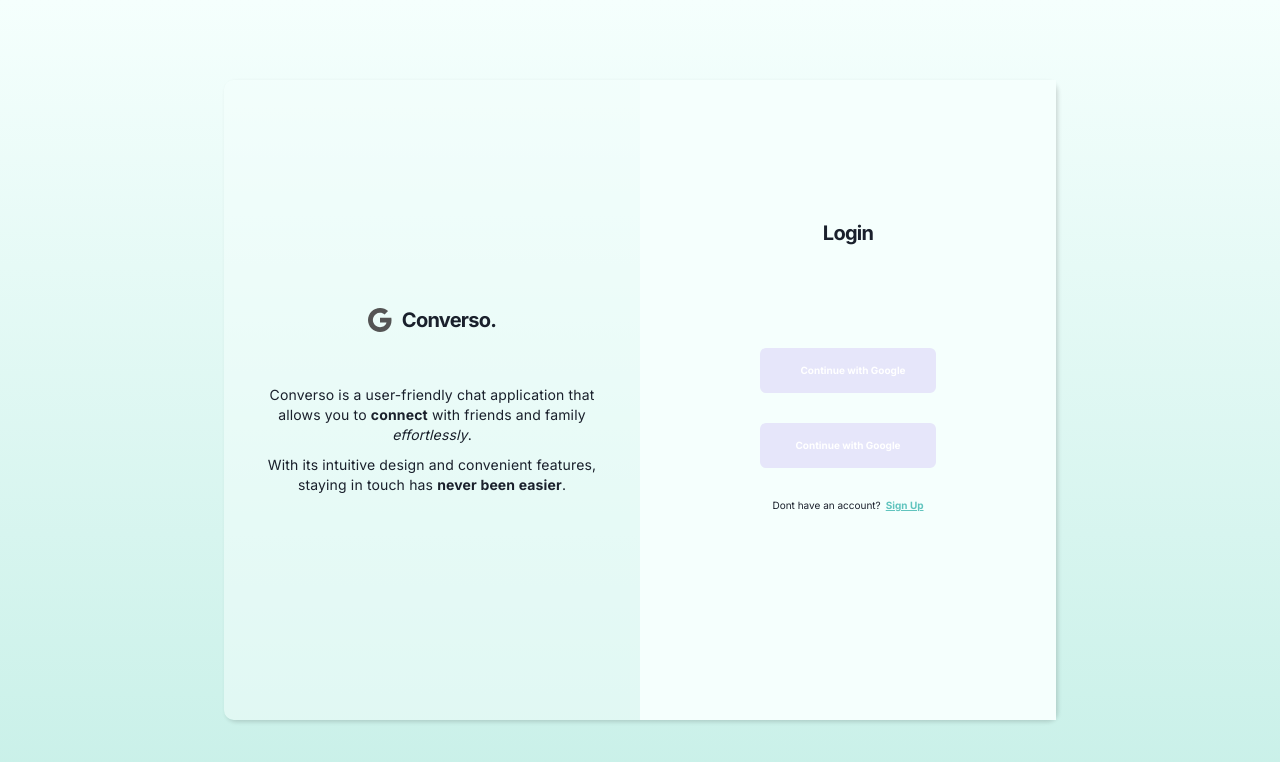
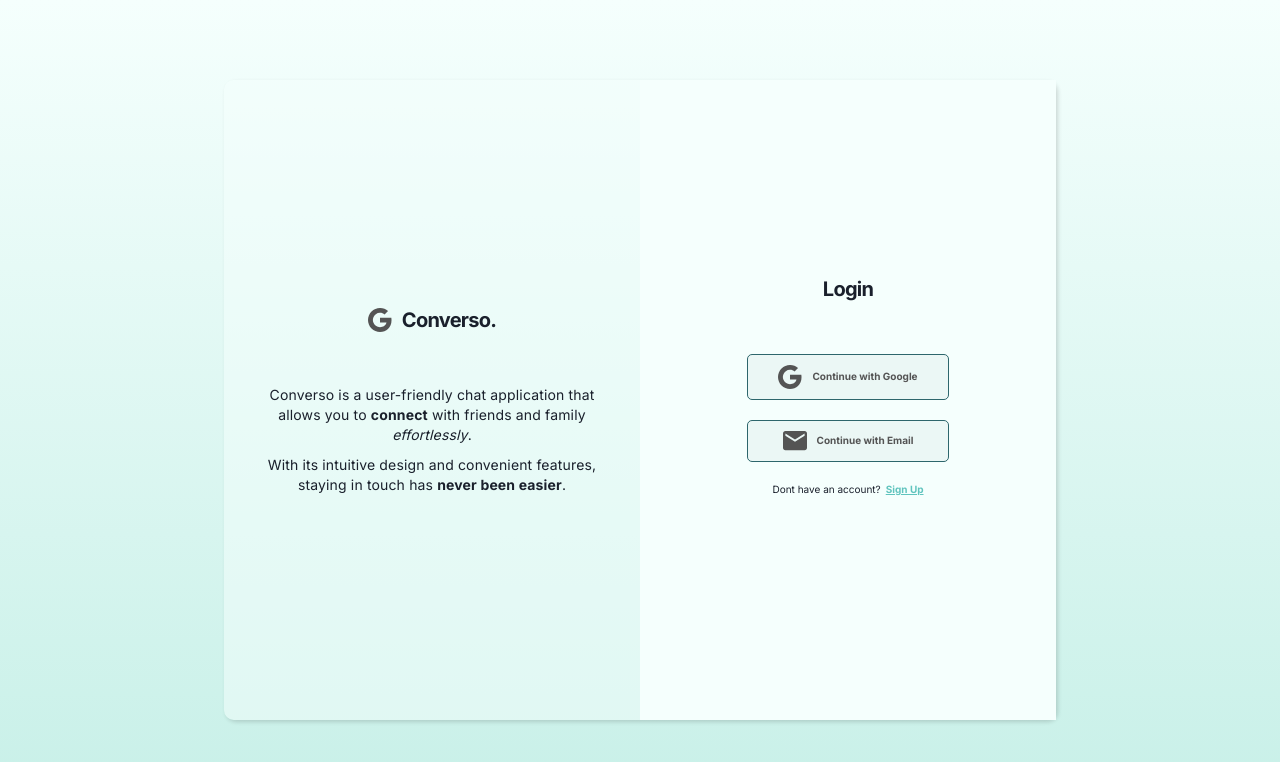
Before and after one commit to Hack-Weekly/fire-kangaroo-chat-app, a React (Create React App) app in the folder frontend/: page /login in a window 1280 px wide. Shown: the top 762 px of the page. Built offline with nearby package versions, Linux system fonts and the light colour scheme.

Commit message:
login page

```diff
--- a/frontend/src/mixin.scss
+++ b/frontend/src/mixin.scss
@@ -3,6 +3,7 @@ $theme-19: #1d4044;
 $theme-30: #2d666c;
 $theme-57: #60c4be;
 $theme-98: #f5fffd;
+$theme-54: #545454;
 
 $shadow-elevation-1: 0px 0px 1px rgba(40, 41, 61, 0.08),
   0px 0.5px 2px rgba(96, 97, 112, 0.16);
--- a/frontend/src/pages/Login.jsx
+++ b/frontend/src/pages/Login.jsx
@@ -1,6 +1,6 @@
 import styles from './Login.module.scss'
-import { ReactComponent as googleSvg } from '../images/icons/google.svg';
 import { ReactComponent as MySvg } from '../images/icons/google.svg';
+import { ReactComponent as MySvg2 } from '../images/icons/email.svg';
 import { ReactComponent as emailSvg } from '../images/icons/email.svg';
 import { useState } from 'react';
 
@@ -27,8 +27,8 @@ const LoginEmail = () => {
                     <div className={styles.login_right}>
                         <h2 className={`${styles} bold-24-res`}>Login</h2>
                         <div className={styles.buttons_signin}>
-                            <button><googleSvg/> <p>Continue with Google</p> </button>
-                             <button><emailSvg/> Continue with Google </button>
+                            <button><MySvg/> <p>Continue with Google</p> </button>
+                            <button><MySvg2/> <p>Continue with Email</p> </button>
                             <p className={`${styles.sign_up}`}>Dont have an account? <a href="#" className={styles.link}> Sign Up</a></p>
                         </div>
                     </div>
--- a/frontend/src/pages/Login.module.scss
+++ b/frontend/src/pages/Login.module.scss
@@ -77,7 +77,7 @@
 
   h2 {
     position: relative;
-    top: -7rem;
+    top: -3rem;
   }
   .form {
     width: 100%;
@@ -95,7 +95,7 @@
   input[type="text"],
   input[type="password"] {
     width: 100%;
-    padding: 1.5rem 3rem;
+    padding: 1rem 3rem;
     border: 1px solid #e0e0e0;
     margin: 0.8rem 0rem;
     border-radius: 6px;
@@ -146,7 +146,7 @@
     align-items: center;
     background-color: mixin.$theme-30;
     width: 85%;
-    padding: 1.5rem;
+    padding: 1rem;
     margin: 3rem auto;
     border-radius: 6px;
     color: white;
@@ -182,12 +182,20 @@
 
 ///////////////////////////////////////////////// LOGIN GOOGLE/EMAIL SCSS /////////////////////////////////////////////////
 .buttons_signin {
+  // display: flex;
+  // flex-direction: column;
+  // align-items: flex-start;
+  //background-color: lavender;
   button {
-    background: lavender;
+    background-color: #ebf7f5;
+    border: 1px solid mixin.$theme-30;
+    border-radius: 5px;
     width: 100%;
-    padding: 1.5rem 3rem;
+    padding: 1rem 3rem;
+    margin: 2rem 0rem;
     p {
       margin-left: 1rem;
+      color: mixin.$theme-54;
     }
   }
 }
```
